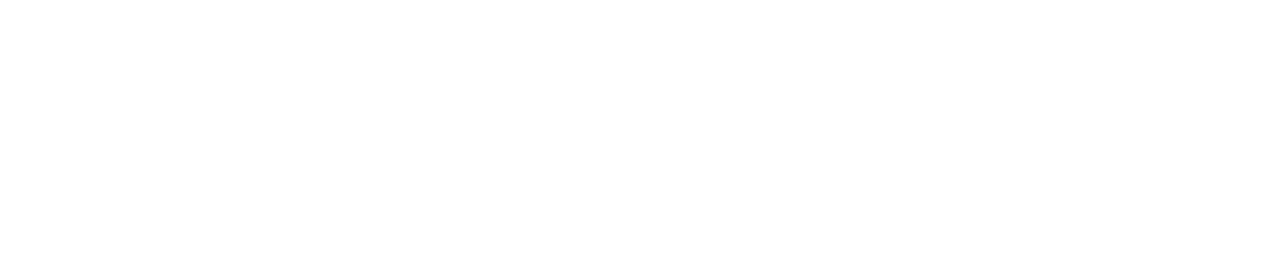
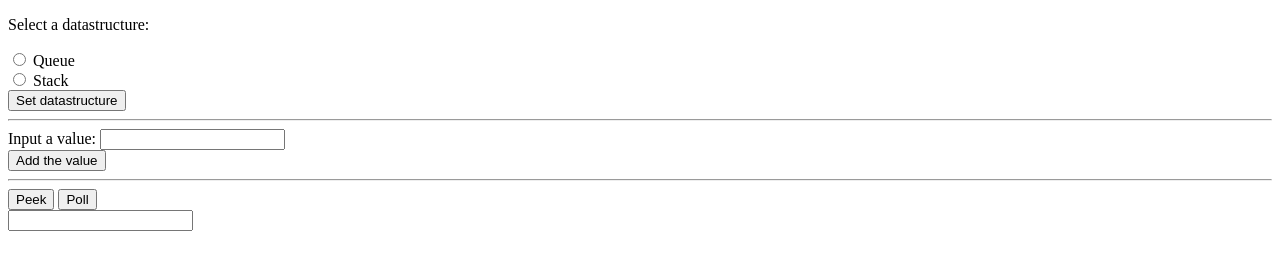
Before and after one commit to Davee02/DaHo.M133.DataStructures, a website: page web/index.html in a window 1280 px wide. Drawn offline with Linux system fonts and the light colour scheme.

Commit message:
added frontend

```diff
--- a/package.json
+++ b/package.json
@@ -4,12 +4,15 @@
     "scripts": {
         "test": "mocha build/test",
         "tsc": "tsc",
-        "start": "npm run tsc && node build/web/index.js"
+        "html": "copyfiles web/*.html build",
+        "start": "npm run tsc && npm run html && node build/web/server.js"
     },
     "author": "David Hodel",
     "license": "MIT",
+
     "dependencies": {
         "@types/express": "^4.17.2",
+        "copyfiles": "^2.1.1",
         "express": "^4.17.1"
     },
     "devDependencies": {
--- a/tsconfig.json
+++ b/tsconfig.json
@@ -1,6 +1,5 @@
 {
   "compilerOptions": {
-    "module": "commonjs",
     "strict": true,
     "esModuleInterop": true,
     "forceConsistentCasingInFileNames": true,
--- a/web/index.html
+++ b/web/index.html
@@ -1,12 +1,50 @@
 <!DOCTYPE html>
 <html lang="en">
+
 <head>
     <meta charset="UTF-8">
     <meta name="viewport" content="width=device-width, initial-scale=1.0">
     <meta http-equiv="X-UA-Compatible" content="ie=edge">
     <title>M133 - TypeScript Datastructures</title>
 </head>
+
 <body>
+    <div>
+        <p>Select a datastructure:</p>
+        <div>
+            <input type="radio" name="datastructure" value="queue" id="queue">
+            <label for="queue">Queue</label>
+        </div>
+        <div>
+            <input type="radio" name="datastructure" value="stack" id="stack">
+            <label for="stack">Stack</label>
+        </div>
+        <div>
+            <button id="set-datastructure">Set datastructure</button>
+        </div>
+    </div>
 
+    <hr>
+    <div>
+
+        <div>
+            <label for="value-to-add">Input a value:</label>
+            <input type="text" name="value-to-add" id="value-to-add">
+        </div>
+        <button id="add-value">Add the value</button>
+    </div>
+
+    <hr>
+
+    <div>
+        <div>
+            <button id="peek">Peek</button>
+            <button id="poll">Poll</button>
+        </div>
+        <input type="text" name="output" id="output" readonly>
+    </div>
+
+    <script src="./index.js"></script>
 </body>
+
 </html>
```
Also changed, not shown: web/index.ts (+30 -6 lines), web/server.ts (added, +10 -0 lines), 1 other file.
